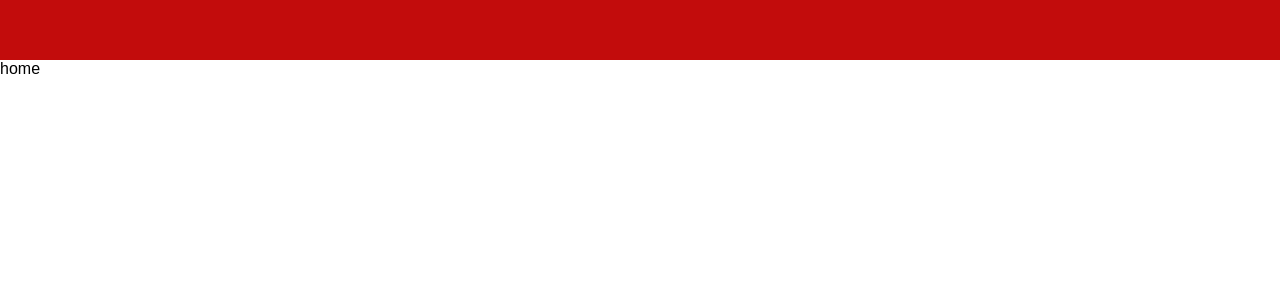
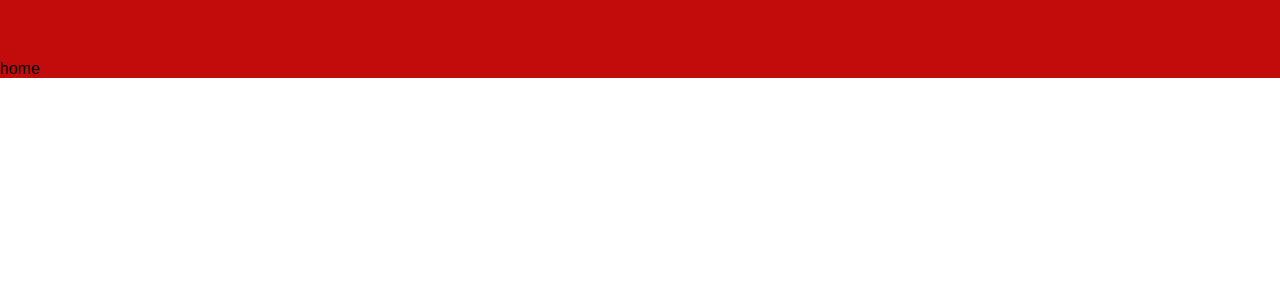
Before and after one commit to ouyinheng/NeteaseCloud, a React (Create React App) app: page / in a window 1280 px wide. Shown: the top 300 px of the page. Built offline with nearby package versions, Linux system fonts and the light colour scheme; a small style sheet from the web is missing.

Commit message:
'initAdd'

```diff
--- a/src/App.js
+++ b/src/App.js
@@ -9,7 +9,7 @@ class App extends Component {
   render() {
     return (
         <Router>
-          <div className="App">
+          <div className="App" style={{background:'#C20C0C'}}>
             <header className="nav">
                 <div className="left">
                   <span className="iconfont icon-view-list-o"></span>
--- a/src/App.scss
+++ b/src/App.scss
@@ -40,7 +40,7 @@
   		text-align: center;
   		padding: 0 5px;
   		span {
-	  			font-size: 25px;
+	  		font-size: 25px;
   		}
   	}
   }
```
